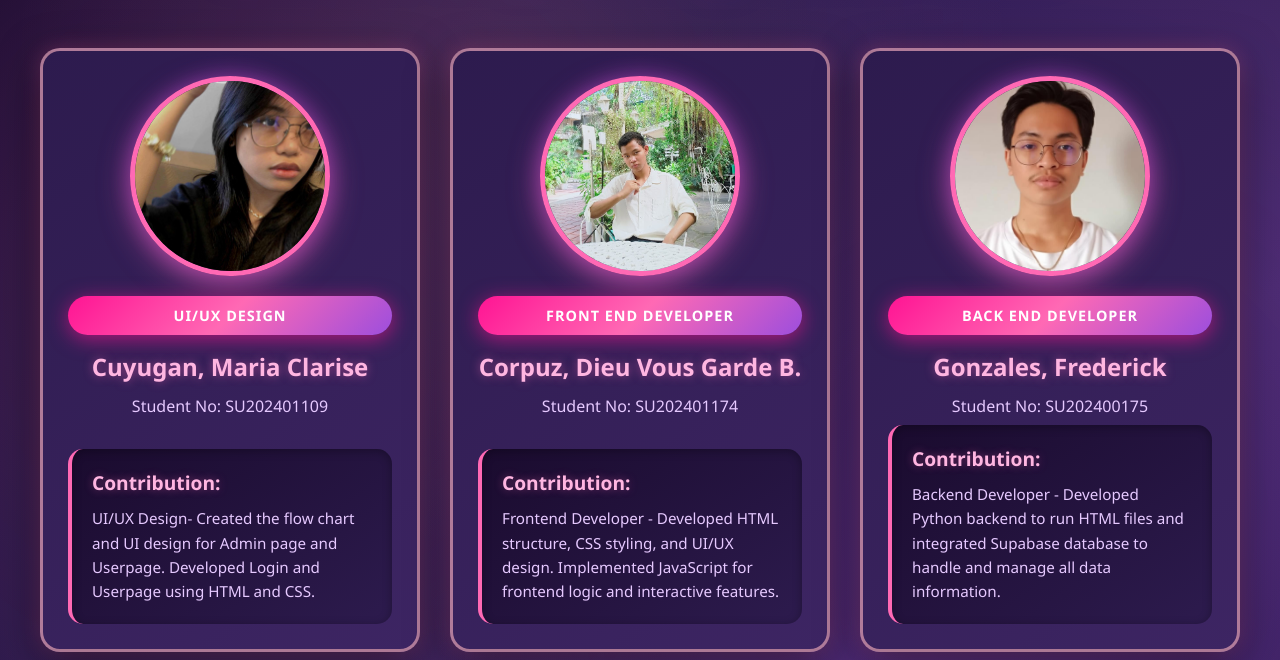
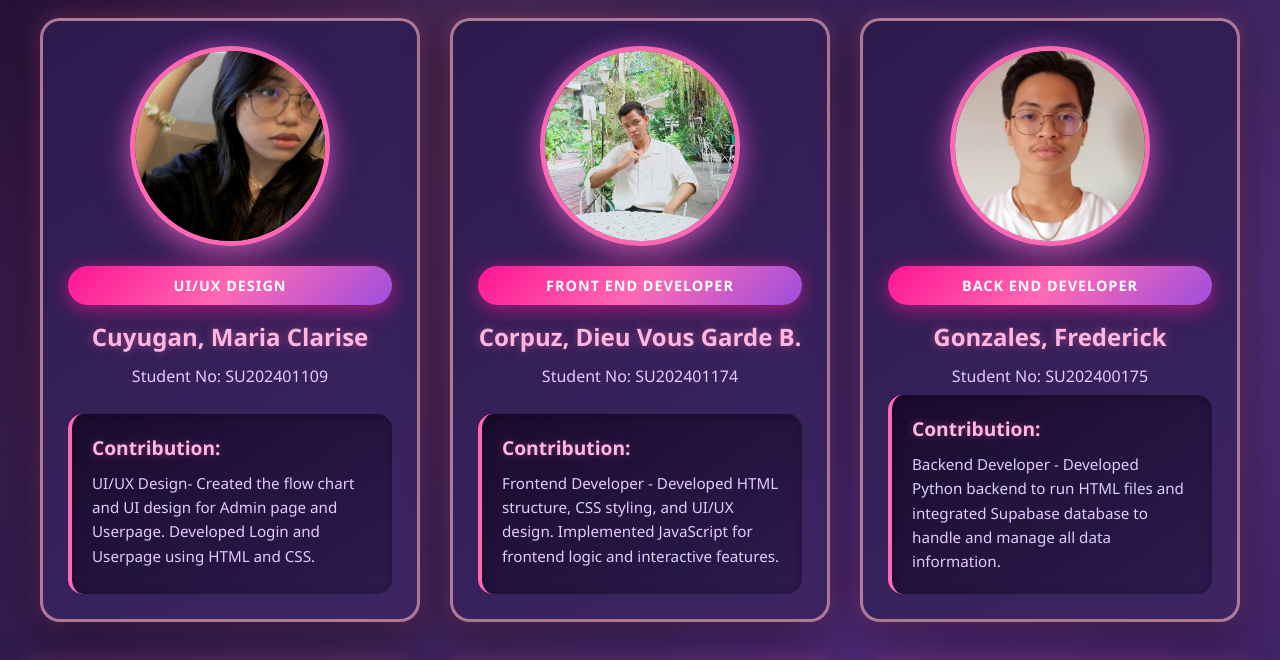
Before and after one commit to TheDe1/member, a plain HTML site: page index.html in a window 1280 px wide. Shown: the part 107-767 px from the top of the page. Drawn offline with Linux system fonts and the light colour scheme; a script that the page names is missing.

Commit message:
Update style.css

```diff
--- a/style.css
+++ b/style.css
@@ -1,4 +1,3 @@
-
 * {
     margin: 0;
     padding: 0;
@@ -37,7 +36,7 @@ body::before {
 
 .header-section {
     text-align: center;
-    margin-bottom: 50px;
+    margin-bottom: 30px;
     animation: fadeInDown 0.8s ease-out;
 }
 
@@ -78,8 +77,8 @@ h1 {
 .students-grid {
     display: flex;
     flex-direction: column;
-    gap: 50px;
-    padding: 20px 0;
+    gap: 40px;
+    padding: 10px 0;
 }
 
 .main-developers-row {
@@ -109,6 +108,7 @@ h1 {
     flex-direction: column;
     position: relative;
     overflow: hidden;
+    height: 100%;
 }
 
 .student-card::before {
@@ -131,7 +131,6 @@ h1 {
 .student-card .student-info {
     display: flex;
     flex-direction: column;
-    flex-grow: 1;
 }
 
 .student-card:nth-child(1) { animation-delay: 0.1s; }
@@ -230,6 +229,9 @@ h1 {
     border-left: 4px solid #ff69b4;
     text-align: left;
     box-shadow: inset 0 2px 10px rgba(0, 0, 0, 0.3);
+    min-height: 180px;
+    display: flex;
+    flex-direction: column;
 }
 
 .contribution h3 {
```
